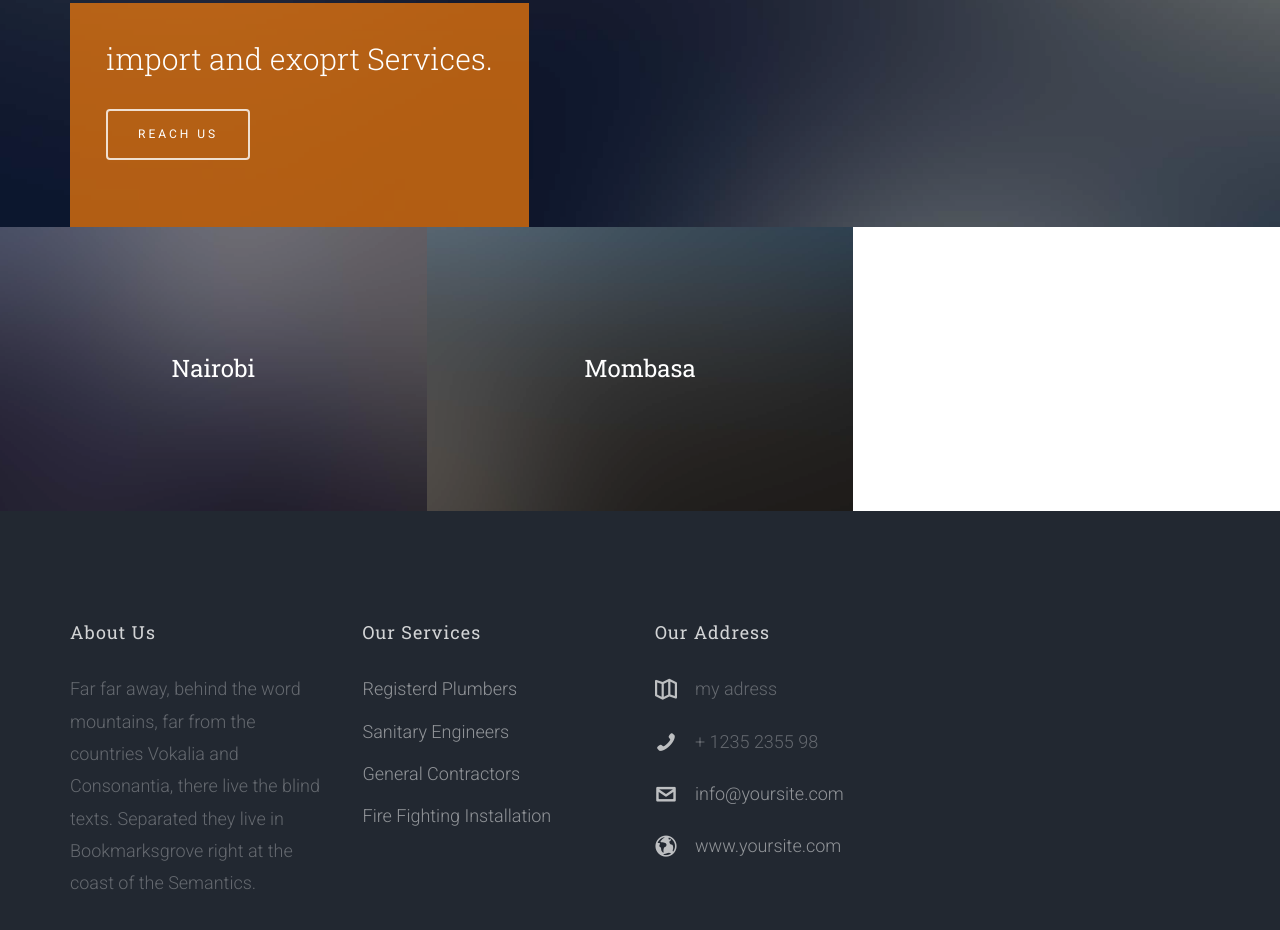
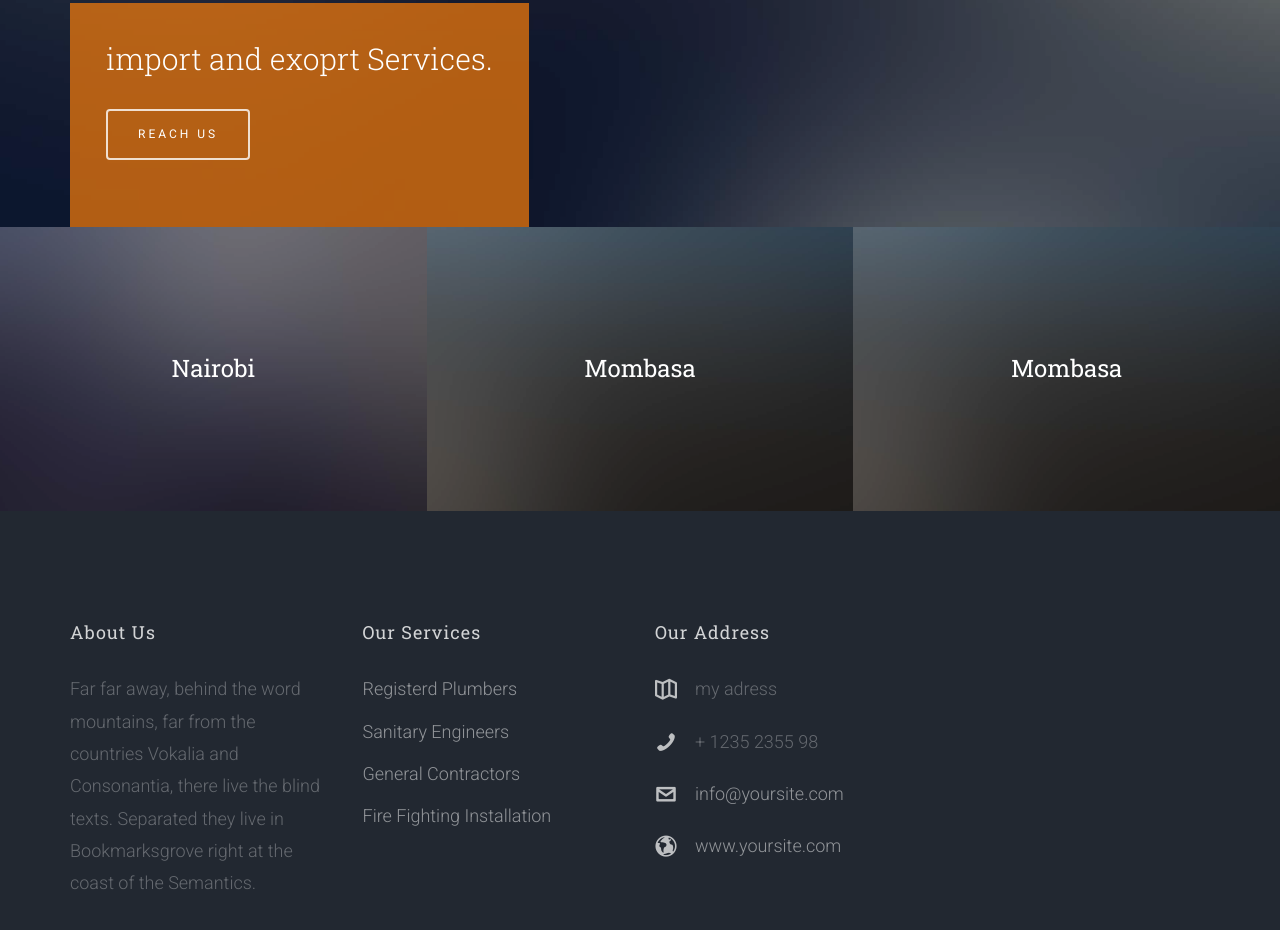
Before and after one commit to syamkerai/maruti, a plain HTML site: page index.html in a window 1280 px wide. Shown: the part 573-1503 px from the top of the page. Drawn offline with Linux system fonts and the light colour scheme; files whose address does not match are found by name.

Commit message:
index add 1 section to 3 column row

```diff
--- a/index.html
+++ b/index.html
@@ -136,6 +136,13 @@
 				</a>
 					</div>
 					</a>
+					<div class="grid-project-section">
+						<a href="work.html">
+					<img src="images/project-2.jpg" alt="Project" class="img-responsive">
+					<div class="desc text-center">
+						<h2>Mombasa</h2>
+					</div>
+
 			</div>
 		</div>
 		<footer>
```
Lines whose indentation alone changed are shown as unchanged.
